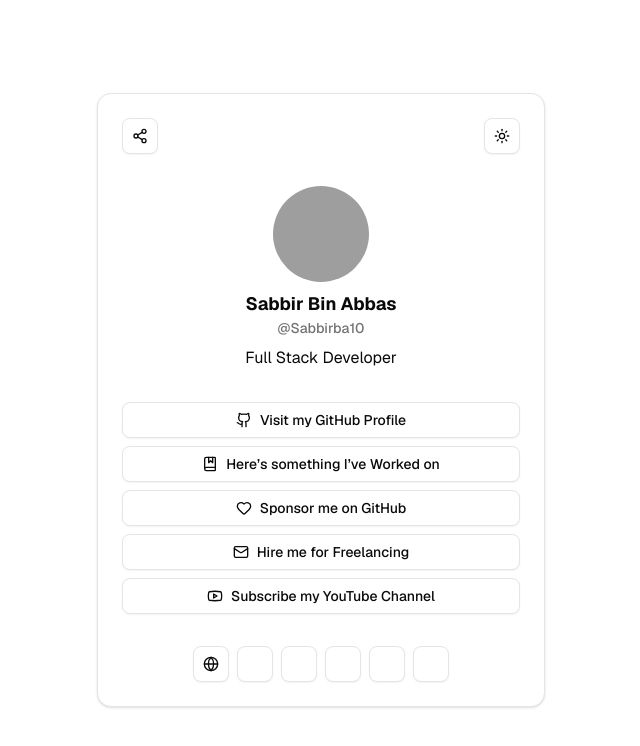
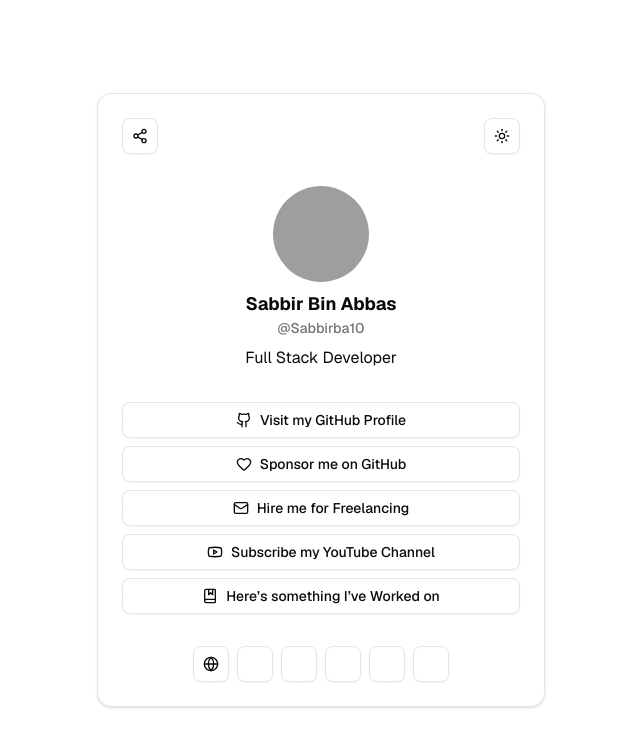
Before and after one commit to sabbirba/sabbirba.github.io, a Next.js app: page / in a window 1280 px wide. Shown: the top 746 px of the page, without its empty margins (319-959 px from the left). Built offline with nearby package versions, Linux system fonts and the light colour scheme; grey boxes are pictures that could not be loaded; some icons are missing.

Commit message:
Update card-links.tsx

```diff
--- a/src/components/card-links.tsx
+++ b/src/components/card-links.tsx
@@ -16,11 +16,6 @@
 		text: "Visit my GitHub Profile"
 	},
 	{
-		href: "https://github.com/Sabbirba10?tab=repositories",
-		icon: <BookMarked />,
-		text: "Here’s something I’ve Worked on"
-	},
-	{
 		href: "https://github.com/sponsors/Sabbirba10",
 		icon: <Heart />,
 		text: "Sponsor me on GitHub"
@@ -34,6 +29,11 @@
 		href: "https://www.youtube.com/@Sabbirba10?sub_confirmation=1",
 		icon: <YoutubeIcon />,
 		text: "Subscribe my YouTube Channel"
+	},
+	{
+		href: "https://github.com/Sabbirba10?tab=repositories",
+		icon: <BookMarked />,
+		text: "Here’s something I’ve Worked on"
 	}
 ];
 
```
